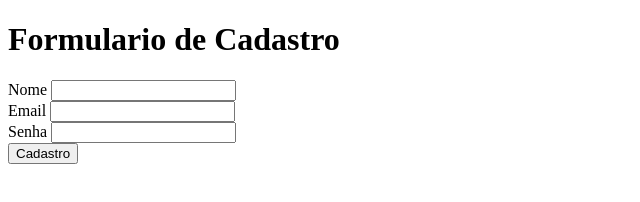
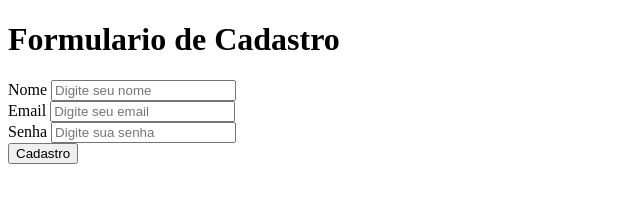
Before and after one commit to alessandrosaldanha/M-dulo-03, a plain HTML site: page cadastro.html in a window 1280 px wide. Shown: the whole page, without its empty margins (0-640 px from the left). Drawn offline with Linux system fonts and the light colour scheme.

Commit message:
atualização

```diff
--- a/cadastro.html
+++ b/cadastro.html
@@ -9,18 +9,18 @@
 <body>
     <h1>Formulario de Cadastro</h1>
     <form>
-        <label for="nome">Nome</label>
-        <input type="text" name="nome" id="nome">
+        <label for="firstname">Nome</label>
+        <input type="text" name="firstname" id="firstname" placeholder="Digite seu nome">
         <br>
         <label for="email">Email</label>
-        <input type="email" name="email" id="email">
+        <input type="email" name="email" id="email" placeholder="Digite seu email">
         <br>
-        <label for="senha">Senha</label>
-        <input type="password" name="senha" id="senha">
+        <label for="password">Senha</label>
+        <input type="password" name="password" id="password" placeholder="Digite sua senha">
         <br>
         <button type="submit">
             Cadastro
         </button>
     </form>
- </body>
+</body>
 </html>
```
